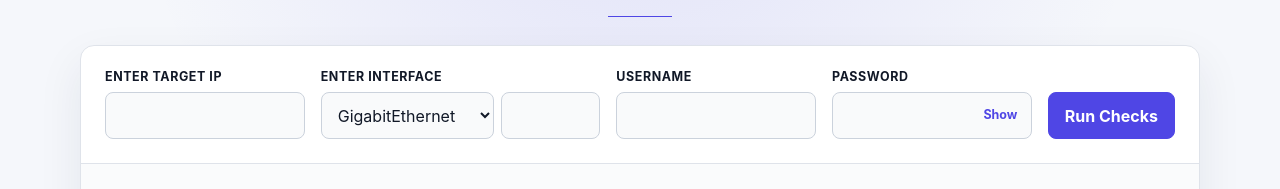
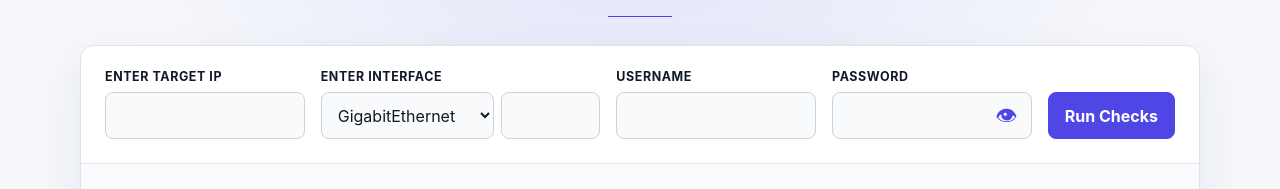
Before and after one commit to dramiajr/Network_PY, a React app in the folder Initial_Troubleshooting_Report/frontend/: page / in a window 1280 px wide. Shown: the part 167-356 px from the top of the page. Built offline with nearby package versions, Linux system fonts and the light colour scheme; no server answers; the HTML template or start-up script is replaced by a standard one.

Commit message:
feat(password-box): extract component and add hold-to-reveal for mouse/keyboard

```diff
--- a/Initial_Troubleshooting_Report/frontend/src/App.css
+++ b/Initial_Troubleshooting_Report/frontend/src/App.css
@@ -105,11 +105,11 @@ main {
   background: var(--surface);
 }
 
-.password-field {
+.password-input-box {
   position: relative;
 }
 
-.password-field input {
+.password-input-box input {
   padding-right: 4rem;
 }
 
@@ -123,7 +123,7 @@ main {
   color: var(--accent);
   background: transparent;
   font: inherit;
-  font-size: 0.78rem;
+  font-size: 1.35rem;
   font-weight: 700;
   cursor: pointer;
   transform: translateY(-50%);
@@ -135,7 +135,7 @@ main {
 
 .password-toggle:focus-visible {
   outline: 2px solid var(--accent);
-  outline-offset: 1px;
+  outline-offset: 2px;
 }
 
 .submit {
--- /dev/null
+++ b/Initial_Troubleshooting_Report/frontend/src/components/PasswordField.jsx
@@ -0,0 +1,43 @@
+import { useState } from 'react'
+
+function PasswordBox({password, setPassword}){
+    const [showPassword, setShowPassword] = useState(false)
+    return (
+        <div>
+            <label htmlFor="password">Password</label>
+
+            <div className='password-input-box'>
+                <input
+                type={showPassword ? 'text' : 'password'}
+                value={password}
+                onChange={(event) => setPassword(event.target.value)}
+                />
+
+                <button
+                type="button"
+                className="password-toggle"
+                aria-label="Hold to show password"
+                onPointerDown={() => setShowPassword(true)}
+                onPointerUp={() => setShowPassword(false)}
+                onPointerLeave={() => setShowPassword(false)}
+                onPointerCancel={() => setShowPassword(false)}
+                onKeyDown={(event) => {
+                    if (event.key === ' ' || event.key === 'Enter') {
+                        setShowPassword(true)
+                        }
+                }}
+                onKeyUp={(event) => {
+                    if (event.key === ' ' || event.key === 'Enter') {
+                        setShowPassword(false)
+                        }
+                }}
+                onBlur={() => setShowPassword(false)}
+                >
+                    <span aria-hidden="true">👁</span>
+                </button>
+            </div>
+        </div>
+    )
+}
+
+export default PasswordBox
--- a/Initial_Troubleshooting_Report/frontend/src/components/TargetIpForm.jsx
+++ b/Initial_Troubleshooting_Report/frontend/src/components/TargetIpForm.jsx
@@ -1,4 +1,5 @@
 import { useState } from 'react'
+import PasswordBox from './PasswordField'
 
 function TargetIpForm({targetIP, setTargetIP, interfaceType, setInterfaceType, interfaceNumber, setInterfaceNumber, username, setUsername, password, setPassword, handleSubmit, isLoading}) {
     const [showPassword, setShowPassword] = useState(false)
@@ -49,26 +50,12 @@ function TargetIpForm({targetIP, setTargetIP, interfaceType, setInterfaceType, i
             />
           </div>
 
-          <div>
-            <label htmlFor="password"> Password </label>
-            <div className="password-field">
-              <input
-                id="password"
-                type={showPassword ? 'text' : 'password'}
-                value={password}
-                onChange={(event) => setPassword(event.target.value)}
-              />
-              <button
-                type="button"
-                className="password-toggle"
-                aria-label={showPassword ? 'Hide password' : 'Show password'}
-                aria-pressed={showPassword}
-                onClick={() => setShowPassword((isVisible) => !isVisible)}
-              >
-                {showPassword ? 'Hide' : 'Show'}
-              </button>
-            </div>
-          </div>
+
+          <PasswordBox
+          password={password}
+          setPassword={setPassword}
+          />
+
 
             <button
               type="submit"
```
